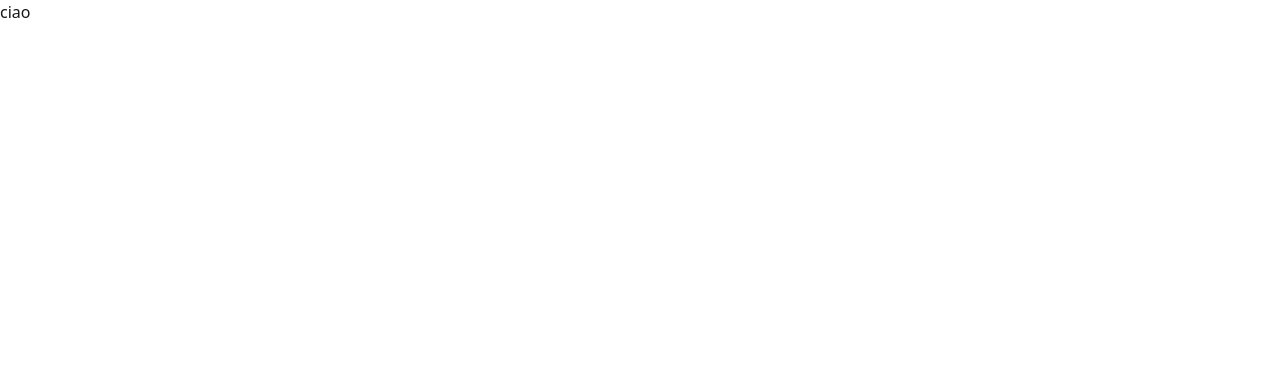
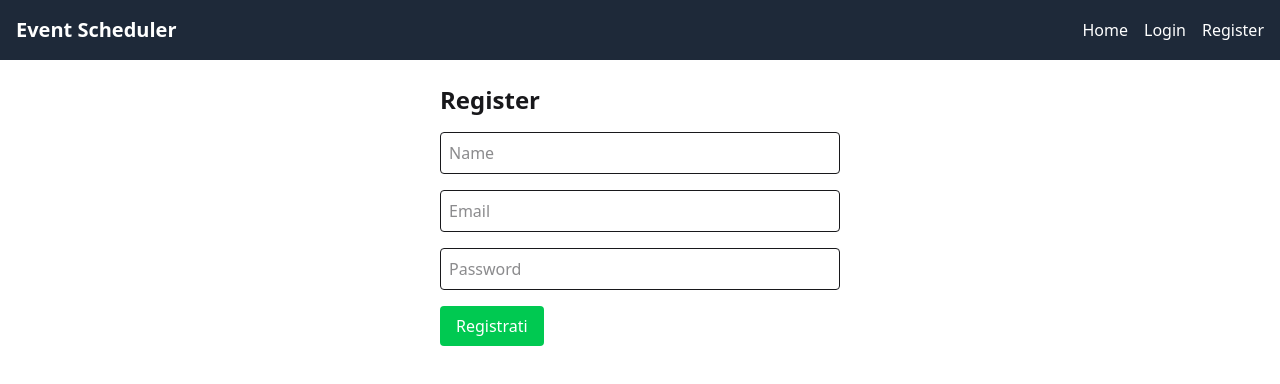
Before and after one commit to zeeevq1/Event-Scheduler, a React (Vite) app: page /register in a window 1280 px wide. Shown: the top 384 px of the page. Built offline with nearby package versions, Linux system fonts and the light colour scheme.

Commit message:
Navbar-Login-Register Update

```diff
--- a/src/App.jsx
+++ b/src/App.jsx
@@ -1,22 +1,27 @@
-// import { BrowserRouter, Routes, Route } from "react-router-dom";
+import { BrowserRouter, Routes, Route } from "react-router";
 // import Home from "./pages/Home";
 // import EventDetail from "./pages/EventDetail";
-// import Login from "./pages/Login";
-// import Register from "./pages/Register";
-// import CreateEvent from "./pages/CreateEvent";
+import Login from "./pages/Login";
+import Register from "./pages/Register";
+import Navbar from "./components/Navbar";
+//import CreateEvent from "./pages/CreateEvent";
+function Home() {
+  return <h1>Welcome to Event Scheduler</h1>;
+}
 
 function App() {
   return (
-    <div>ciao</div>
-    // <BrowserRouter>
-    //   <Routes>
-    //     <Route path="/" element={<Home />} />
-    //     <Route path="/events/:id" element={<EventDetail />} />
-    //     <Route path="/login" element={<Login />} />
-    //     <Route path="/register" element={<Register />} />
-    //     <Route path="/create" element={<CreateEvent />} />
-    //   </Routes>
-    // </BrowserRouter>
+    <BrowserRouter>
+      <Navbar />
+      <Routes>
+        <Route path="/" element={<Home />} />
+        <Route path="/login" element={<Login />} />
+        <Route path="/register" element={<Register />} />
+      </Routes>
+    </BrowserRouter>
   );
 }
 export default App;
+//     <Route path="/" element={<Home />} />
+//     <Route path="/events/:id" element={<EventDetail />} />
+//     <Route path="/create" element={<CreateEvent />} />
--- a/src/components/Navbar.jsx
+++ b/src/components/Navbar.jsx
@@ -0,0 +1,47 @@
+import { Link } from "react-router";
+import { useState, useEffect } from "react";
+
+function Navbar() {
+  const [token, setToken] = useState(localStorage.getItem("token"));
+
+  const handleLogout = () => {
+    localStorage.removeItem("token");
+    window.location.href = "/";
+  };
+
+  return (
+    <nav className="bg-gray-800 text-white p-4 flex justify-between items-center">
+      <div className="font-bold text-xl">
+        <Link to="/">Event Scheduler</Link>
+      </div>
+
+      <div className="space-x-4">
+        <Link to="/" className="hover:underline">
+          Home
+        </Link>
+
+        {!token && (
+          <>
+            <Link to="/login" className="hover:underline">
+              Login
+            </Link>
+            <Link to="/register" className="hover:underline">
+              Register
+            </Link>
+          </>
+        )}
+
+        {token && (
+          <button
+            onClick={handleLogout}
+            className="bg-red-500 px-3 py-1 rounded hover:bg-red-600"
+          >
+            Logout
+          </button>
+        )}
+      </div>
+    </nav>
+  );
+}
+
+export default Navbar;
--- a/src/pages/Login.jsx
+++ b/src/pages/Login.jsx
@@ -0,0 +1,57 @@
+import { useState } from "react";
+import { useNavigate } from "react-router";
+
+function Login() {
+  const [email, setEmail] = useState("");
+  const [password, setPassword] = useState("");
+  const [error, setError] = useState(null);
+  const navigate = useNavigate();
+
+  const handleSubmit = async (e) => {
+    e.preventDefault();
+    try {
+      const res = await fetch("http://localhost:3001/api/auth/login", {
+        method: "POST",
+        headers: { "Content-Type": "application/json" },
+        body: JSON.stringify({ email, password }),
+      });
+      if (!res.ok) throw new Error("Login failed");
+      const data = await res.json();
+      localStorage.setItem("token", data.token);
+      navigate("/");
+    } catch (err) {
+      setError(err.message);
+    }
+  };
+
+  return (
+    <div className="p-6 max-w-md mx-auto">
+      <h1 className="text-2xl font-bold mb-4">Login</h1>
+      {error && <p className="text-red-500 mb-2">{error}</p>}
+      <form onSubmit={handleSubmit} className="space-y-4">
+        <input
+          type="email"
+          placeholder="Email"
+          value={email}
+          onChange={(e) => setEmail(e.target.value)}
+          className="w-full border p-2 rounded"
+        />
+        <input
+          type="password"
+          placeholder="Password"
+          value={password}
+          onChange={(e) => setPassword(e.target.value)}
+          className="w-full border p-2 rounded"
+        />
+        <button
+          type="submit"
+          className="bg-blue-500 text-white px-4 py-2 rounded"
+        >
+          Login
+        </button>
+      </form>
+    </div>
+  );
+}
+
+export default Login;
--- a/src/pages/Register.jsx
+++ b/src/pages/Register.jsx
@@ -0,0 +1,71 @@
+import { useState } from "react";
+import { useNavigate } from "react-router";
+
+function Register() {
+  const [name, setName] = useState("");
+  const [email, setEmail] = useState("");
+  const [password, setPassword] = useState("");
+  const [error, setError] = useState(null);
+  const navigate = useNavigate();
+
+  const handleSubmit = async (e) => {
+    e.preventDefault();
+    try {
+      const res = await fetch("http://localhost:3001/api/users", {
+        method: "POST",
+        headers: { "Content-Type": "application/json" },
+        body: JSON.stringify({ name, email, password }),
+      });
+
+      if (!res.ok) {
+        const data = await res.json();
+        throw new Error(data.error || "Registrazione fallita");
+      }
+
+      navigate("/login");
+    } catch (err) {
+      setError(err.message);
+    }
+  };
+
+  return (
+    <div className="p-6 max-w-md mx-auto">
+      <h1 className="text-2xl font-bold mb-4">Register</h1>
+      {error && <p className="text-red-500 mb-2">{error}</p>}
+      <form onSubmit={handleSubmit} className="space-y-4">
+        <input
+          type="text"
+          placeholder="Name"
+          value={name}
+          onChange={(e) => setName(e.target.value)}
+          className="w-full border p-2 rounded"
+          required
+        />
+        <input
+          type="email"
+          placeholder="Email"
+          value={email}
+          onChange={(e) => setEmail(e.target.value)}
+          className="w-full border p-2 rounded"
+          required
+        />
+        <input
+          type="password"
+          placeholder="Password"
+          value={password}
+          onChange={(e) => setPassword(e.target.value)}
+          className="w-full border p-2 rounded"
+          required
+        />
+        <button
+          type="submit"
+          className="bg-green-500 text-white px-4 py-2 rounded"
+        >
+          Registrati
+        </button>
+      </form>
+    </div>
+  );
+}
+
+export default Register;
```
